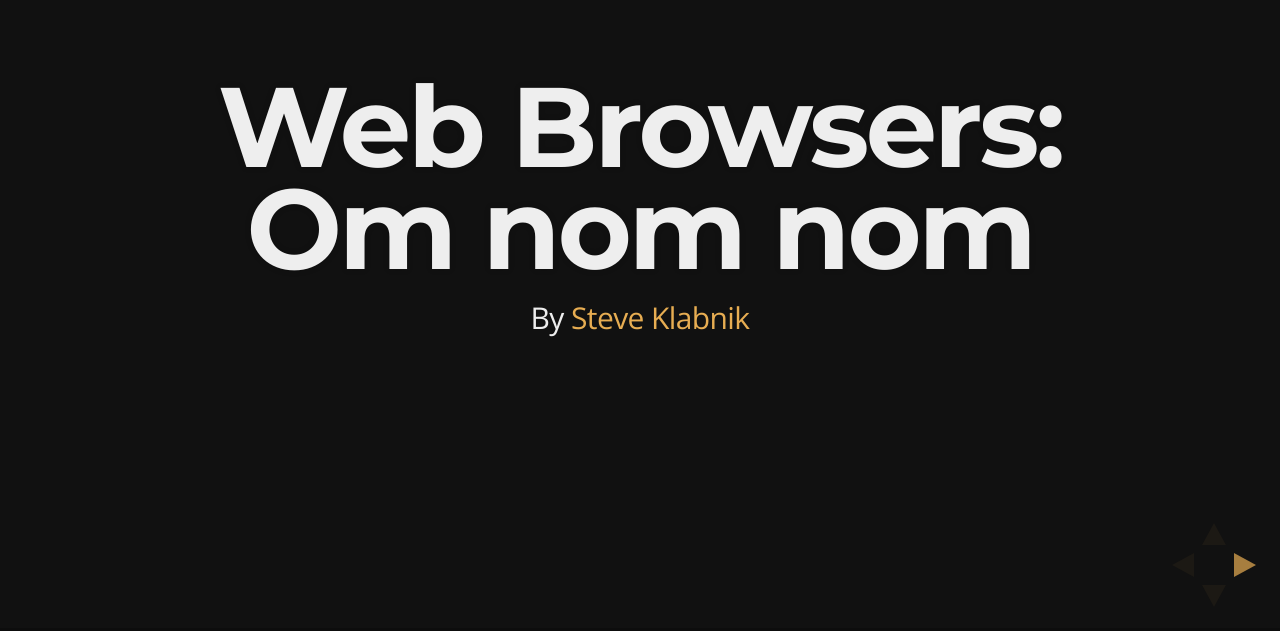
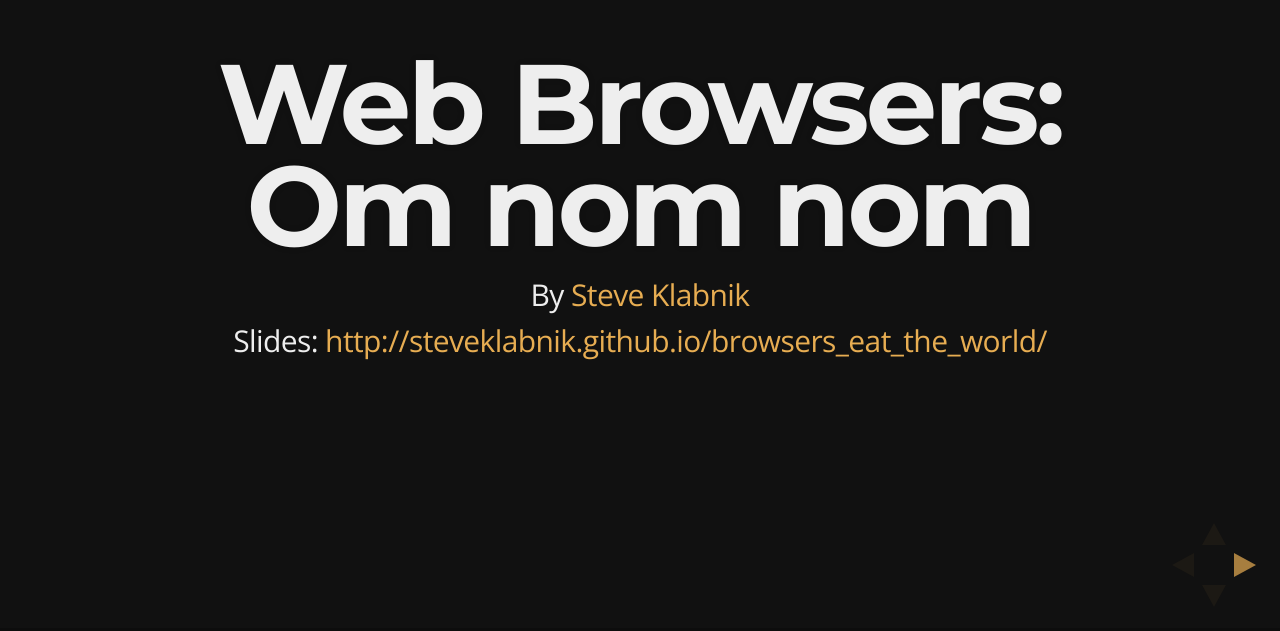
Before and after one commit to steveklabnik/browsers_eat_the_world, a website: page index.html in a window 1280 px wide. Shown: the part 169-800 px from the top of the page. Drawn offline with nearby package versions, Linux system fonts and the light colour scheme.

Commit message:
Add link to slides

```diff
--- a/index.html
+++ b/index.html
@@ -40,6 +40,9 @@
 					<h1>Web Browsers:<br />Om nom nom</h1>
 					<p>
           By <a href="http://steveklabnik.com">Steve Klabnik</a>
+					</p>
+					<p>
+          Slides: <a href="http://steveklabnik.github.io/browsers_eat_the_world/">http://steveklabnik.github.io/browsers_eat_the_world/</a>
 					</p>
 				</section>
 
```
